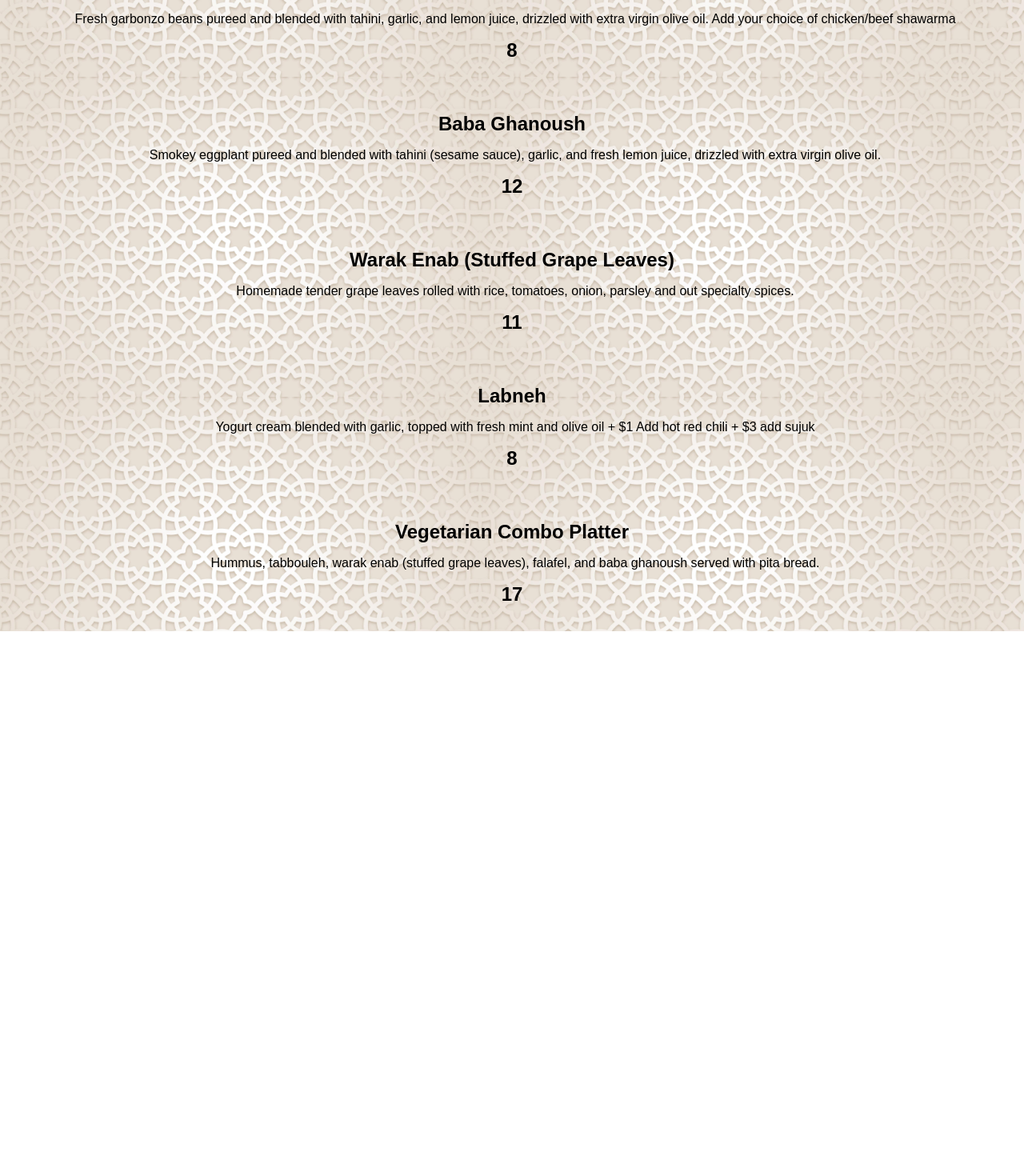
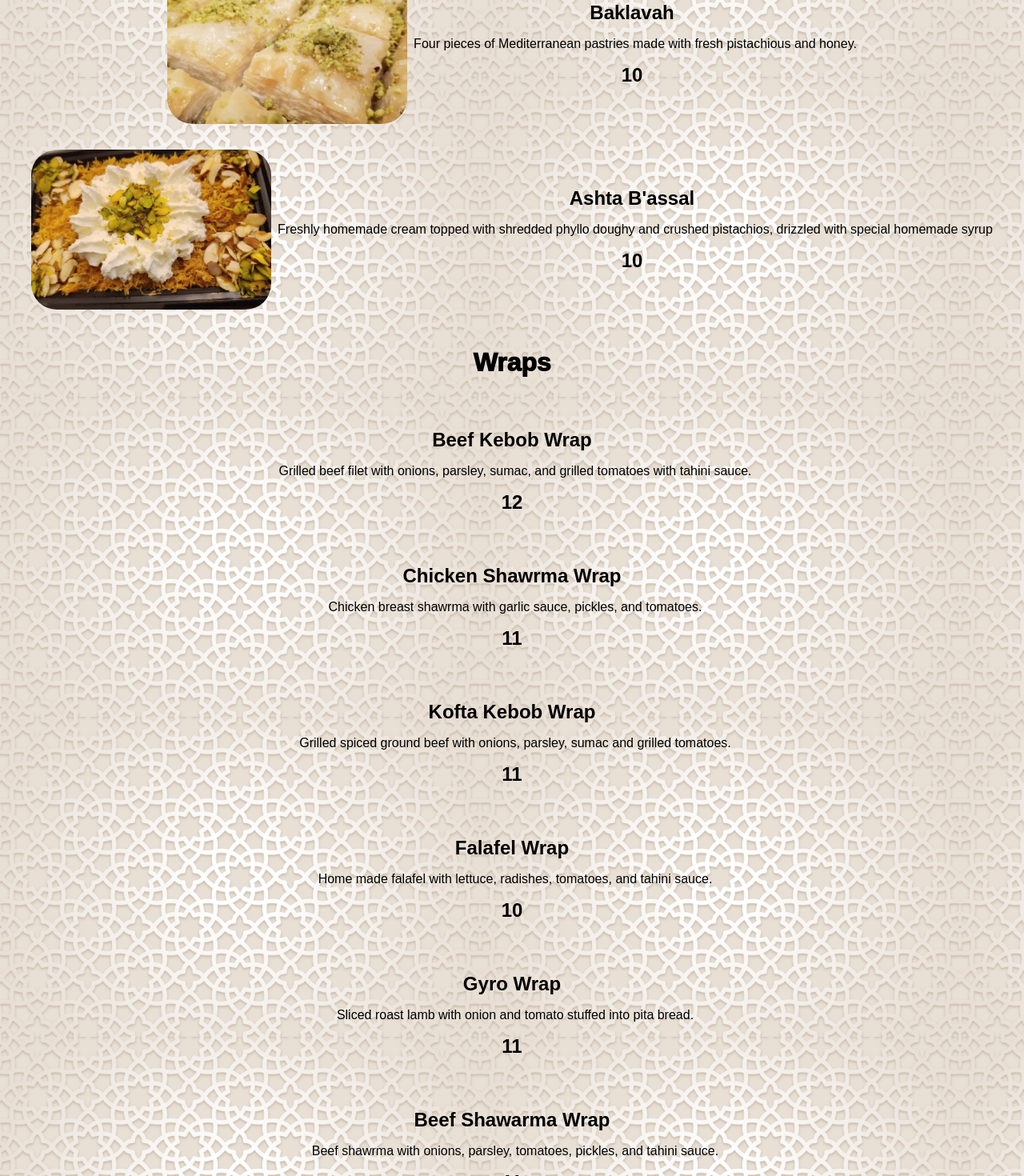
Before and after one commit to OmarKanj/restaurant-app, a React (Create React App) app: page /menu in a window 1280 px wide. Shown: the part 8400-9870 px from the top of the page at 80% size. Before the commit the page ends 9189 px from the top, so only its background shows below. Built offline with nearby package versions, Linux system fonts and the light colour scheme.

Commit message:
Added all items to the menu

```diff
--- a/src/App.js
+++ b/src/App.js
@@ -1,4 +1,5 @@
 import {BrowserRouter as Router, Route, Routes} from 'react-router-dom'
+import HomePage from './pages/Home/Home'
 import MenuPage from './pages/Menu/Menu'
 import ContactPage from './pages/Contact';
 import './App.css';
@@ -26,7 +27,7 @@ function App() {
 function Home () {
     return (
         <div className="App">
-            Home
+            <HomePage/>
         </div>
     )
 }
--- a/src/pages/Home/Home.css
+++ b/src/pages/Home/Home.css
@@ -0,0 +1,6 @@
+.home {
+    background-image: url('../../images/background.jpg');
+    background-size: 600px;
+    background-repeat: repeat;
+    align-self: center;
+}
--- a/src/pages/Home/Home.js
+++ b/src/pages/Home/Home.js
@@ -3,8 +3,8 @@ import { Component } from "react";
 class Home extends Component {
     render () {
         return (
-            <div>
-
+            <div className="home">
+                Hello
             </div>
         )
     }
--- a/src/pages/Menu/Menu.js
+++ b/src/pages/Menu/Menu.js
@@ -20,7 +20,9 @@ class MenuPage extends Component {
                 <div className="submenu-title">The Garden Mediterranean</div>
                 {getMenuByType('special', false)}
                 <div className="submenu-title">Desserts</div>
-                {getMenuByType('cold_appetizers', false)}
+                {getMenuByType('dessert', true)}
+                <div className="submenu-title">Wraps</div>
+                {getMenuByType('wraps', false)}
             </div>
         )
     }
--- a/src/pages/Menu/MenuData.js
+++ b/src/pages/Menu/MenuData.js
@@ -153,41 +153,49 @@ export const MenuItems = {
     wraps : [
         {
             image: images['hummus.jpg'],
-            name: "Hummus",
-            desc: "",
-            price: "",
+            name: "Beef Kebob Wrap",
+            desc: "Grilled beef filet with onions, parsley, sumac, and grilled tomatoes with tahini sauce.",
+            price: "12",
             cName: "menu-item",
             alt: images['no-preview.png']
         },
         {
             image: images['hummus.jpg'],
-            name: "Hummus",
-            desc: "",
-            price: "",
+            name: "Chicken Shawrma Wrap",
+            desc: "Chicken breast shawrma with garlic sauce, pickles, and tomatoes.",
+            price: "11",
             cName: "menu-item",
             alt: images['no-preview.png']
         },
         {
             image: images['hummus.jpg'],
-            name: "Hummus",
-            desc: "",
-            price: "",
+            name: "Kofta Kebob Wrap",
+            desc: "Grilled spiced ground beef with onions, parsley, sumac and grilled tomatoes.",
+            price: "11",
             cName: "menu-item",
             alt: images['no-preview.png']
         },
         {
             image: images['hummus.jpg'],
-            name: "Hummus",
-            desc: "",
-            price: "",
+            name: "Falafel Wrap",
+            desc: "Home made falafel with lettuce, radishes, tomatoes, and tahini sauce.",
+            price: "10",
             cName: "menu-item",
             alt: images['no-preview.png']
         },
         {
             image: images['hummus.jpg'],
-            name: "Hummus",
-            desc: "",
-            price: "",
+            name: "Gyro Wrap",
+            desc: "Sliced roast lamb with onion and tomato stuffed into pita bread.",
+            price: "11",
+            cName: "menu-item",
+            alt: images['no-preview.png']
+        },
+        {
+            image: images['hummus.jpg'],
+            name: "Beef Shawarma Wrap",
+            desc: "Beef shawrma with onions, parsley, tomatoes, pickles, and tahini sauce.",
+            price: "11",
             cName: "menu-item",
             alt: images['no-preview.png']
         },
@@ -268,44 +276,20 @@ export const MenuItems = {
             alt: images['no-preview.png']
         },
     ],
-    lunch_set : [
+    dessert : [
         {
-            image: images['hummus.jpg'],
-            name: "Hummus",
-            desc: "",
-            price: "",
+            image: images['baklavah.jpg'],
+            name: "Baklavah",
+            desc: "Four pieces of Mediterranean pastries made with fresh pistachious and honey.",
+            price: "10",
             cName: "menu-item",
             alt: images['no-preview.png']
         },
         {
-            image: images['hummus.jpg'],
-            name: "Hummus",
-            desc: "",
-            price: "",
-            cName: "menu-item",
-            alt: images['no-preview.png']
-        },
-        {
-            image: images['hummus.jpg'],
-            name: "Hummus",
-            desc: "",
-            price: "",
-            cName: "menu-item",
-            alt: images['no-preview.png']
-        },
-        {
-            image: images['hummus.jpg'],
-            name: "Hummus",
-            desc: "",
-            price: "",
-            cName: "menu-item",
-            alt: images['no-preview.png']
-        },
-        {
-            image: images['hummus.jpg'],
-            name: "Hummus",
-            desc: "",
-            price: "",
+            image: images['ashta-bassal.jpg'],
+            name: "Ashta B'assal",
+            desc: "Freshly homemade cream topped with shredded phyllo doughy and crushed pistachios, drizzled with special homemade syrup",
+            price: "10",
             cName: "menu-item",
             alt: images['no-preview.png']
         },
@@ -395,7 +379,15 @@ export const MenuItems = {
     drinks : [
         {
             image: images['hummus.jpg'],
-            name: "Hummus",
+            name: "Soft Drinks",
+            desc: "Coca-Cola products",
+            price: "",
+            cName: "menu-item",
+            alt: images['no-preview.png']
+        },
+        {
+            image: images['hummus.jpg'],
+            name: "Beverages",
             desc: "",
             price: "",
             cName: "menu-item",
@@ -403,32 +395,40 @@ export const MenuItems = {
         },
         {
             image: images['hummus.jpg'],
-            name: "Hummus",
-            desc: "",
+            name: "Iced Tea",
+            desc: "Choice of raspberry or unsweetened.",
             price: "",
             cName: "menu-item",
             alt: images['no-preview.png']
         },
         {
             image: images['hummus.jpg'],
-            name: "Hummus",
-            desc: "",
+            name: "Coffee (Americana)",
+            desc: "Traditional American Coffee.",
             price: "",
             cName: "menu-item",
             alt: images['no-preview.png']
         },
         {
             image: images['hummus.jpg'],
-            name: "Hummus",
-            desc: "",
+            name: "Tea",
+            desc: "Choice of green or black tea.",
             price: "",
             cName: "menu-item",
             alt: images['no-preview.png']
         },
         {
             image: images['hummus.jpg'],
-            name: "Hummus",
-            desc: "",
+            name: "Fruit Juice",
+            desc: "Choice of orange or apple juice.",
+            price: "",
+            cName: "menu-item",
+            alt: images['no-preview.png']
+        },
+        {
+            image: images['hummus.jpg'],
+            name: "Coffee (Mediterranean)",
+            desc: "Espresso style Turkish coffee.",
             price: "",
             cName: "menu-item",
             alt: images['no-preview.png']
```
Also changed, not shown: src/images/ashta-bassal.jpg (added), src/images/baklavah.jpg (added).
